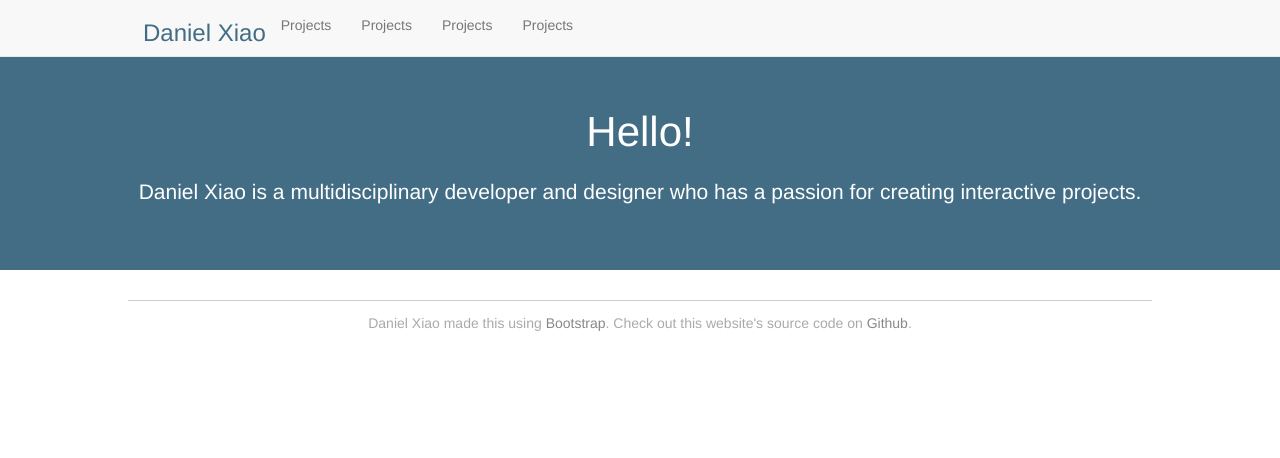
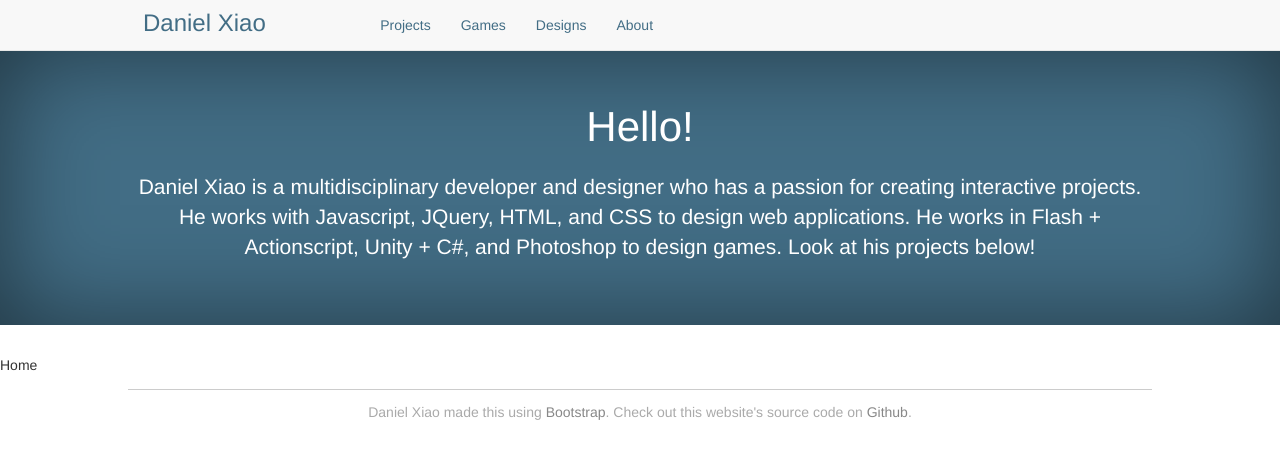
Before and after one commit to aahvocado/ElementTen, a plain HTML site: page index.html in a window 1280 px wide. Drawn offline with nearby package versions, Linux system fonts and the light colour scheme.

Commit message:
early navigation implementation, some pretty stuff

```diff
--- a/css/style.css
+++ b/css/style.css
@@ -2,7 +2,8 @@
 	Magic~
 */
 .eten-container{
-  padding: 0px 10%;
+  padding-left: 10%;
+  padding-right: 10%;
 }
 html, body{
 	height: 100%;
@@ -16,14 +17,19 @@ html, body{
 /*
 	Fonts
 */
+h3{
+  margin:10px 0px;
+}
 h5, .h5{
 	font-weight: 200;
 }
 p{
+  font-weight: 400;
   color: #fff;
   text-align: center;
 }
 p.lead{
+  font-weight: 500;
   font-size: 3em;
 }
 /*
@@ -47,18 +53,31 @@ footer a:hover{
   min-height: 100px;
   background-color: #426D85;
 }
-.site-wrapper-inner{
-	padding-top: 55px;
+
+
+/*
+  Navbar
+*/
+.container-fluid>.navbar-header{
+  margin-right: 10%;
 }
-.navbar-nav{
-	/*margin: .5em 15%;*/
+.navbar-toggle{
+  position: absolute;
+  right:15px;
+  top:0px;
 }
-
+.navbar-default .navbar-nav>li>a{
+  color: #426D85;
+}
+.navbar-default .navbar-toggle .icon-bar{
+  color: #426D85;
+}
 /*
  * Cover-style bootstrap Base structure
  */
 
-/*.site-wrapper {
+.site-wrapper {
+  margin-top: 50px;
   display: table;
   width: 100%;
   height: 100%;
@@ -66,14 +85,7 @@ footer a:hover{
   -webkit-box-shadow: inset 0 0 100px rgba(0,0,0,.5);
           box-shadow: inset 0 0 100px rgba(0,0,0,.5);
 }
-.site-wrapper-inner {
-  display: table-cell;
-  vertical-align: top;
-}
-.cover-container {
-  margin-right: auto;
-  margin-left: auto;
-}*/
+
 /* It's a line */
 hr {
     display: block;
--- a/index.html
+++ b/index.html
@@ -35,41 +35,39 @@
           <!-- Collect the nav links, forms, and other content for toggling -->
           <div class="collapse navbar-collapse" id="bs-example-navbar-collapse-1">
             <ul class="nav navbar-nav">
-              <li><a href="#">Projects</a></li>
-              <li><a href="#">Projects</a></li>
-              <li><a href="#">Projects</a></li>
-              <li><a href="#">Projects</a></li>
+              <li><a href="#projects" aria-controls="projects" role="tab" data-toggle="tab">Projects</a></li>
+              <li><a href="#games" aria-controls="games" role="tab" data-toggle="tab">Games</a></li>
+              <li><a href="#designs" aria-controls="designs" role="tab" data-toggle="tab">Designs</a></li>
+              <li><a href="#about" aria-controls="about" role="tab" data-toggle="tab">About</a></li>
             </ul>
           </div><!-- /.navbar-collapse -->
         </div><!-- /.container-fluid -->
       </nav>
 
+      </nav>
+    </header>
+    <div class="">
+      <div class="site-wrapper jumbotron projectholder eten-container">
+        <p class="lead"> Hello! </p>
+        <p> Daniel Xiao is a multidisciplinary developer and designer who has a passion for creating interactive projects. He works with Javascript, JQuery, HTML, and CSS to design web applications. He works in Flash + Actionscript, Unity + C#, and Photoshop to design games. Look at his projects below!</p>
+      </div>
 
-
-
-      <!-- <nav class="navbar navbar-fixed-top bs-navbar-collapse eten-container">
-
-
-
-      </nav> -->
-    </header>
-    <div class="site-wrapper">
-      <div class="site-wrapper-inner"><!-- One body inner -->
-
-
-
-        <div class="jumbotron projectholder">
-          <p class="lead"> Hello! </p>
-          <p> Daniel Xiao is a multidisciplinary developer and designer who has a passion for creating interactive projects. </p>
-        </div>
+      <!-- CONTENT! -->
+      <!-- Tab panes -->
+      <div class="tab-content">
+        <div role="tabpanel" class="tab-pane active" id="home">Home</div>
+        <div role="tabpanel" class="tab-pane" id="projects">Projects</div>
+        <div role="tabpanel" class="tab-pane" id="games">Games</div>
+        <div role="tabpanel" class="tab-pane" id="designs">Designs</div>
+        <div role="tabpanel" class="tab-pane" id="about">About</div>
+      </div>
 
       <footer class="eten-container">
         <hr>
         <h5>Daniel Xiao made this using <a href="http://getbootstrap.com/">Bootstrap</a>. Check out this website's source code on <a href="https://github.com/neonwednesdays/ElementTen">Github</a>.</h5>
       </footer>
 
-      </div><!-- site-wrapper-inner -->
-    </div>
+    </div><!-- site-wrapper -->
 
     <!-- jQuery (necessary for Bootstrap's JavaScript plugins) -->
     <script src="https://ajax.googleapis.com/ajax/libs/jquery/1.11.2/jquery.min.js"></script>
```
